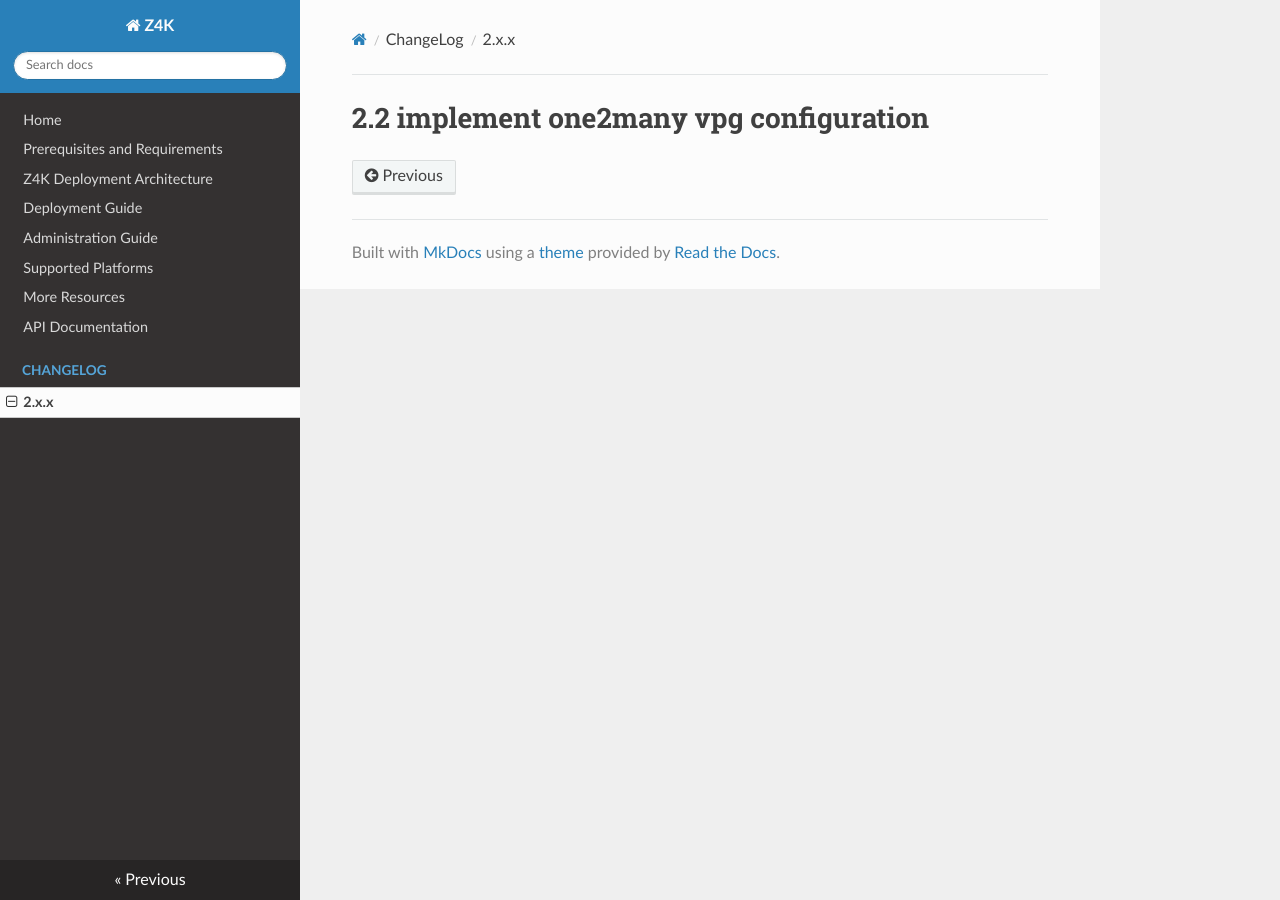
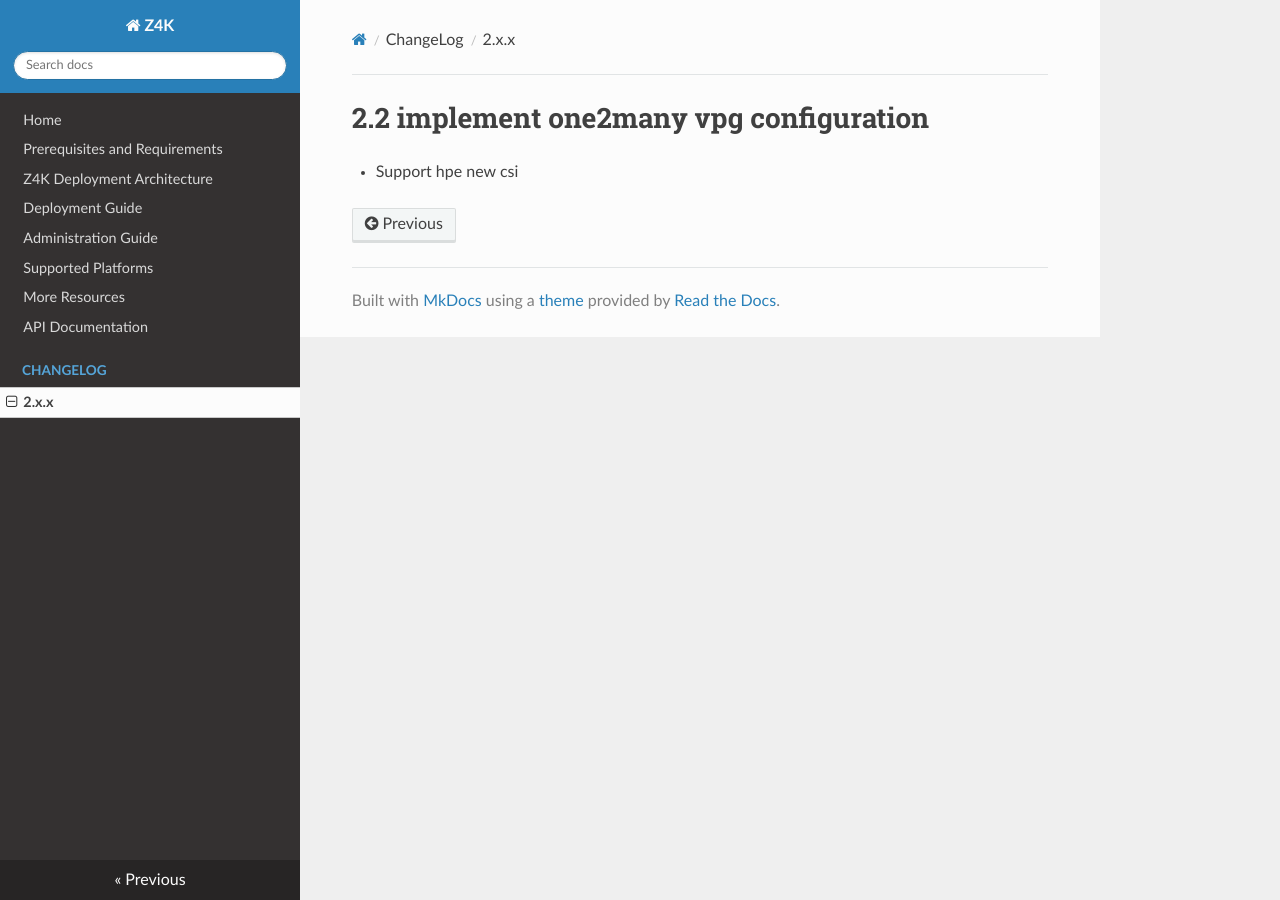
Before and after one commit to ZertoPublic/Z4K, an MkDocs documentation site: the page built from docs/changes/version2.x.x.md, in a window 1280 px wide. Built offline with MkDocs 1.6.1, drawn with Linux system fonts in a browser that asks for light colours.

Commit message:
commit all changes on branch :2.3.1 for version:2.3.1

```diff
--- a/docs/changes/version2.x.x.md
+++ b/docs/changes/version2.x.x.md
@@ -1,2 +1,3 @@
 2.2 implement one2many vpg configuration
 ========================================
+* Support hpe new csi
```
